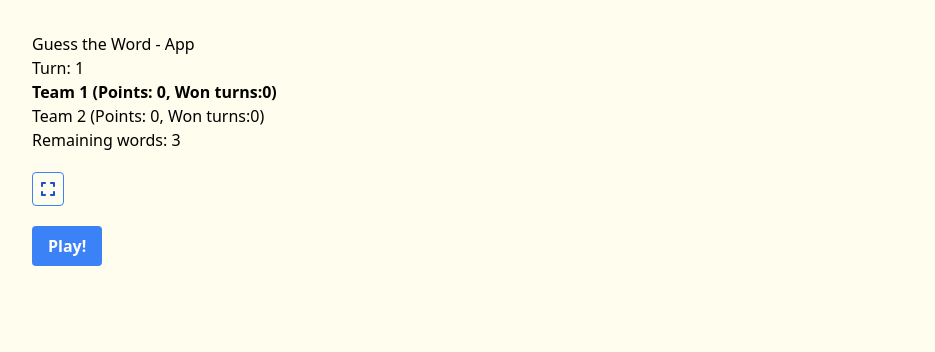
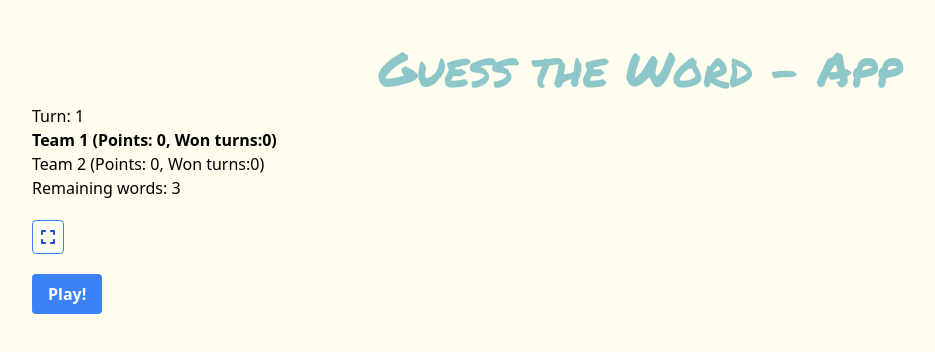
Before and after one commit to em-jose/guess-the-word, a React (Vite) app: page / in a window 1280 px wide. Shown: the top 352 px of the page, without its empty margins (0-935 px from the left). Built offline with nearby package versions, Linux system fonts and the light colour scheme.

Commit message:
style: add title font

```diff
--- a/src/components/GuessTheWord.jsx
+++ b/src/components/GuessTheWord.jsx
@@ -193,7 +193,7 @@ export const GuessTheWord = () => {
     return (
         <div className="p-8">
             <header>
-                <h1>Guess the Word - App</h1>
+                <h1 className="title">Guess the Word - App</h1>
                 <GameInfo
                     currentTurn={currentTurn}
                     teams={teams}
--- a/src/index.css
+++ b/src/index.css
@@ -1,6 +1,17 @@
 @tailwind base;
 @tailwind components;
 @tailwind utilities;
+
+@font-face {
+    font-family: "Permanent Marker";
+    font-style: normal;
+    font-weight: 400;
+    font-display: swap;
+    src: url("./assets/fonts/PermanentMarker-Regular.ttf") format("woff2");
+    unicode-range: U+0000-00FF, U+0131, U+0152-0153, U+02BB-02BC, U+02C6, U+02DA,
+        U+02DC, U+0304, U+0308, U+0329, U+2000-206F, U+2074, U+20AC, U+2122,
+        U+2191, U+2193, U+2212, U+2215, U+FEFF, U+FFFD;
+}
 
 html {
     background-color: #fffded;
@@ -13,3 +24,10 @@ html {
 :not(:root):fullscreen::backdrop {
     background: #fffded;
 }
+
+.title {
+    font-family: "Permanent Marker";
+    font-size: 3rem;
+    color: #8ec7c9;
+    text-align: center;
+}
```
Also changed, not shown: src/assets/fonts/PermanentMarker-Regular.ttf (added).
